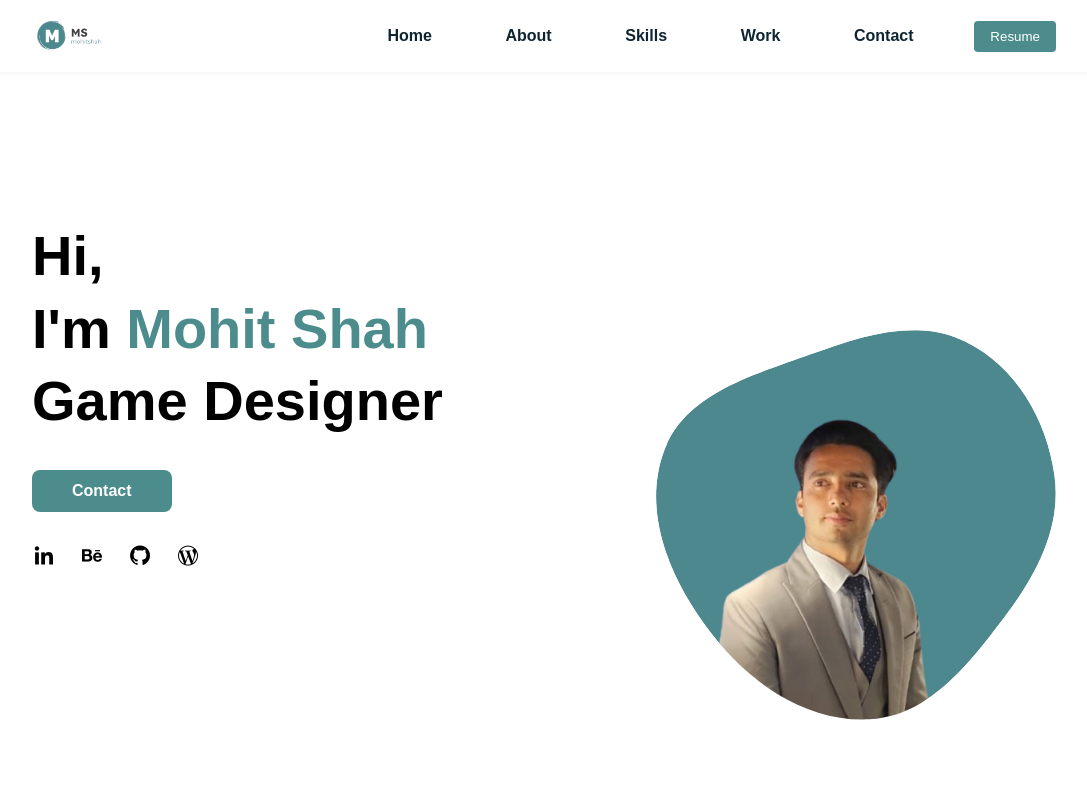
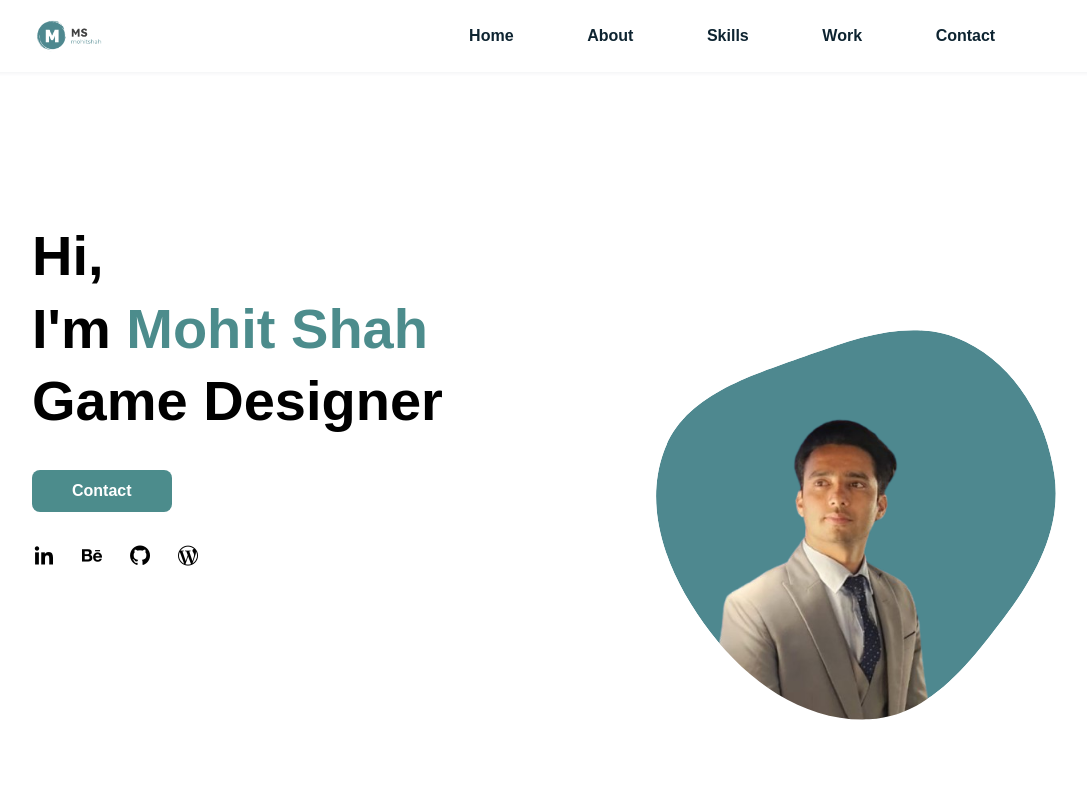
Before and after one commit to caspermohit/portfolio-website, a React (Create React App) app: page / in a window 1280 px wide. Shown: the top 800 px of the page, without its empty margins (96-1183 px from the left). Built offline with nearby package versions, Linux system fonts and the light colour scheme.

Commit message:
changes in header

```diff
--- a/src/components/Header.js
+++ b/src/components/Header.js
@@ -47,8 +47,9 @@ const Header = () => {
                         <li className="nav__item"><a href="#work" className="nav__link" onClick={handleLinkClick}>Work</a></li>
                         <li className="nav__item"><a href="#contact" className="nav__link" onClick={handleLinkClick}>Contact</a></li>
                         <li className="nav__item">
-                            <button className=" resume-button" onClick={handleResumeDownload}>Resume</button>
+                        {/* <button className="resume-button" onClick={handleResumeDownload}>Resume</button> */}
                         </li>
+
                     </ul>
                 </div>
                 {isMobile && (
```
